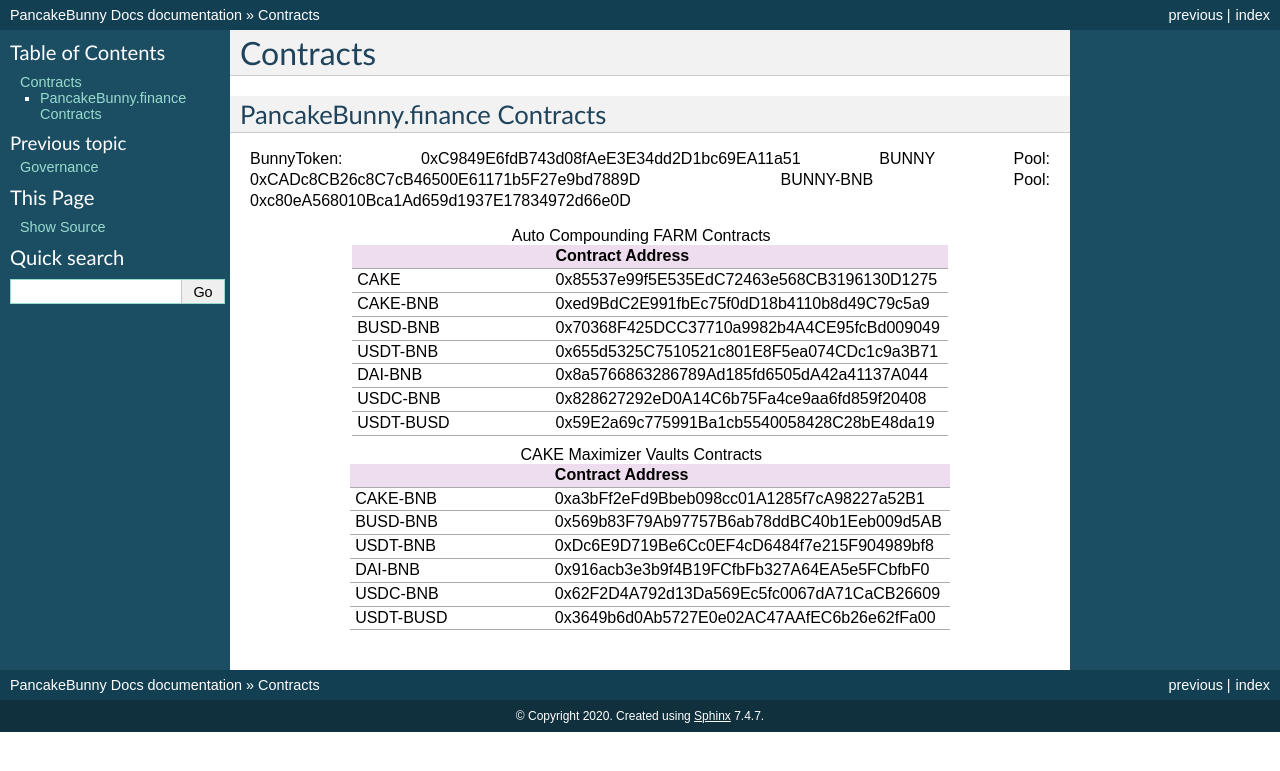
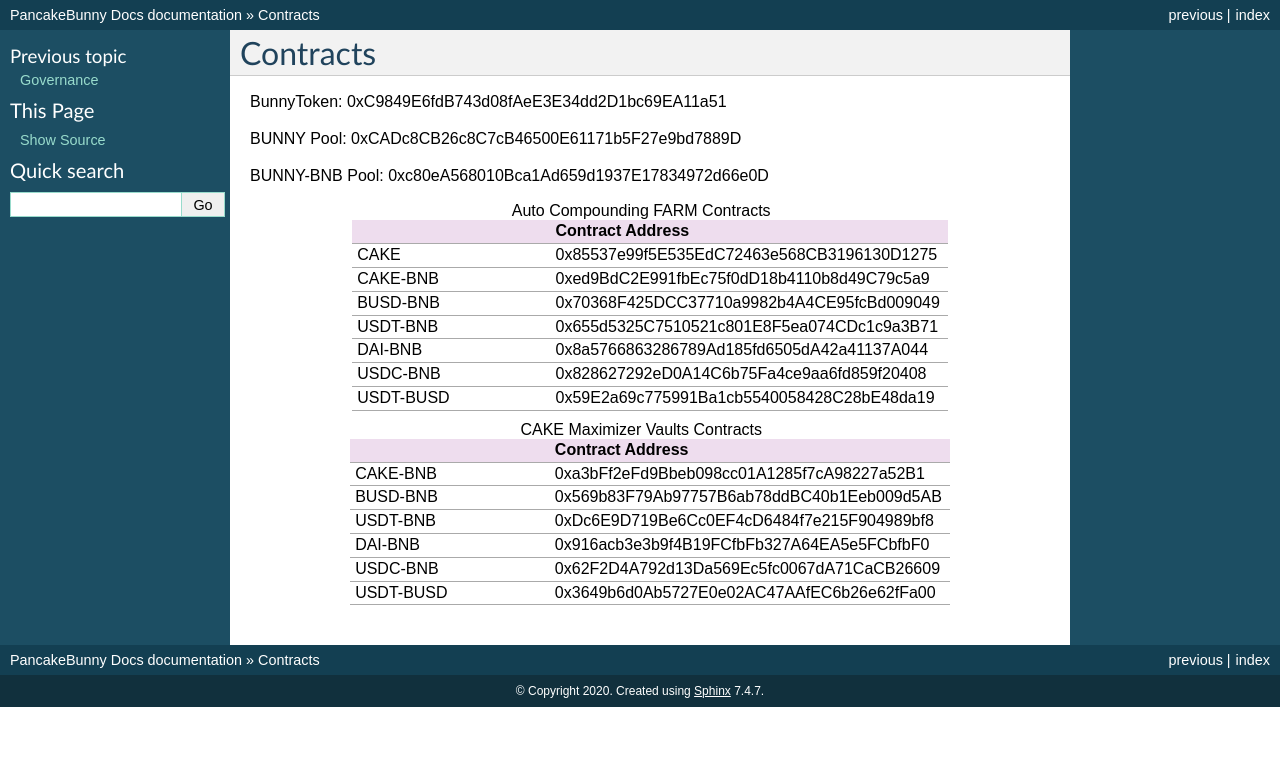
Before and after one commit to DefiEnginner/BannyFinance, a Sphinx documentation site: the page built from docs/contracts.rst, in a window 1280 px wide. Shown: the top 771 px of the page. Built offline with Sphinx 7.4.7, drawn with Linux system fonts in a browser that asks for light colours.

Commit message:
wiki contracts update

```diff
--- a/docs/contracts.rst
+++ b/docs/contracts.rst
@@ -2,11 +2,10 @@
 Contracts
 ************************
 
-PancakeBunny.finance Contracts
-================================================
+BunnyToken: 0xC9849E6fdB743d08fAeE3E34dd2D1bc69EA11a51
 
-BunnyToken: 0xC9849E6fdB743d08fAeE3E34dd2D1bc69EA11a51
 BUNNY Pool: 0xCADc8CB26c8C7cB46500E61171b5F27e9bd7889D
+
 BUNNY-BNB Pool: 0xc80eA568010Bca1Ad659d1937E17834972d66e0D
 
 .. list-table:: Auto Compounding FARM Contracts
```
